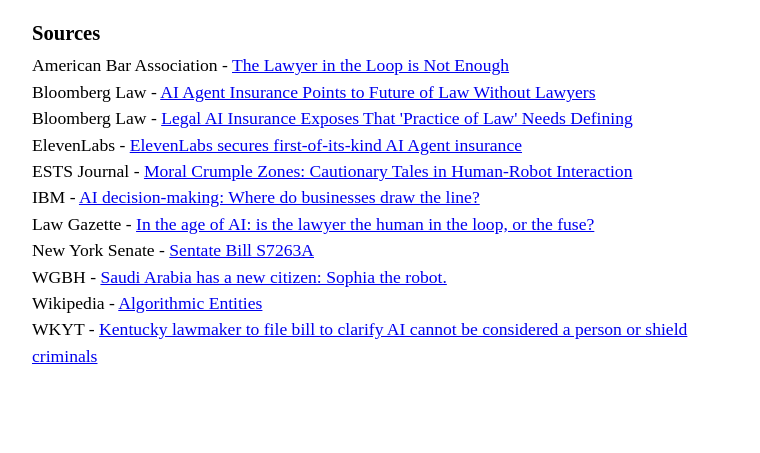
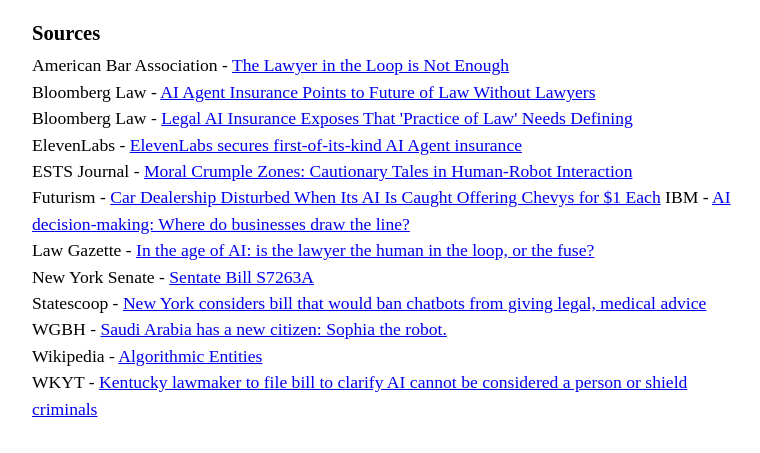
Before and after one commit to elroddd/elroddd_website, an Eleventy site: page src/sources/how_to_punish_a_computer.md in a window 1280 px wide. Shown: the part 415-868 px from the top of the page, without its empty margins (258-1018 px from the left). Before the commit the page ends 824 px from the top, so only its background shows below. Built offline with nearby package versions, Linux system fonts and the light colour scheme; Eleventy itself is replaced by a stand-in of ours; files that its build step writes are made by us from their sources.

Commit message:
added sources to htpac

```diff
--- a/src/sources/how_to_punish_a_computer.md
+++ b/src/sources/how_to_punish_a_computer.md
@@ -14,9 +14,11 @@ Bloomberg Law - [AI Agent Insurance Points to Future of Law Without Lawyers](htt
 Bloomberg Law - [Legal AI Insurance Exposes That 'Practice of Law' Needs Defining](https://news.bloomberglaw.com/new-york-brief/legal-ai-insurance-exposes-that-practice-of-law-needs-defining)\
 ElevenLabs - [ElevenLabs secures first-of-its-kind AI Agent insurance](https://elevenlabs.io/blog/aiuc-announcement)\
 ESTS Journal - [Moral Crumple Zones: Cautionary Tales in Human-Robot Interaction](https://estsjournal.org/index.php/ests/article/view/260)\
+Futurism - [Car Dealership Disturbed When Its AI Is Caught Offering Chevys for $1 Each](https://futurism.com/the-byte/car-dealership-ai)
 IBM - [AI decision-making: Where do businesses draw the line?](https://www.ibm.com/think/insights/ai-decision-making-where-do-businesses-draw-the-line)\
 Law Gazette - [In the age of AI: is the lawyer the human in the loop, or the fuse?](https://www.lawgazette.co.uk/practice-points/in-the-age-of-ai-is-the-lawyer-the-human-in-the-loop-or-the-fuse/5126806.article)\
 New York Senate - [Sentate Bill S7263A](https://www.nysenate.gov/legislation/bills/2025/S7263/amendment/A)\
+Statescoop - [New York considers bill that would ban chatbots from giving legal, medical advice](https://statescoop.com/new-york-bill-would-ban-chatbots-legal-medical-advice/)
 WGBH - [Saudi Arabia has a new citizen: Sophia the robot.](https://www.wgbh.org/news/2017-11-02/saudi-arabia-has-a-new-citizen-sophia-the-robot-but-what-does-that-even-mean)\
 Wikipedia - [Algorithmic Entities](https://en.wikipedia.org/wiki/Algorithmic_entities)\
 WKYT - [Kentucky lawmaker to file bill to clarify AI cannot be considered a person or shield criminals](https://www.wkyt.com/2026/09/15/kentucky-lawmaker-file-bill-clarify-ai-cannot-be-considered-person-or-shield-criminals/)
```
